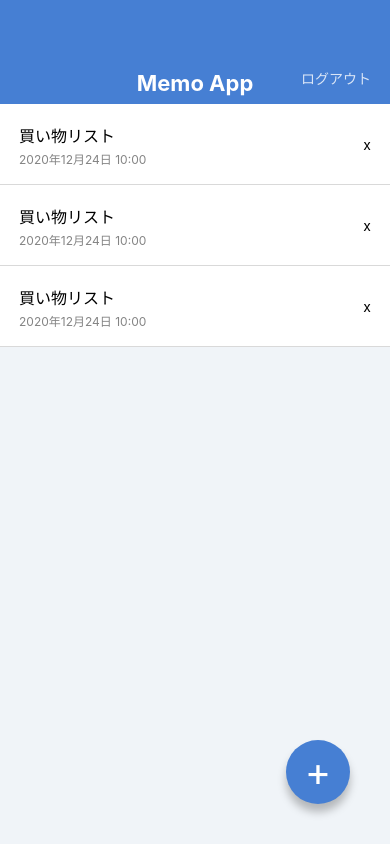
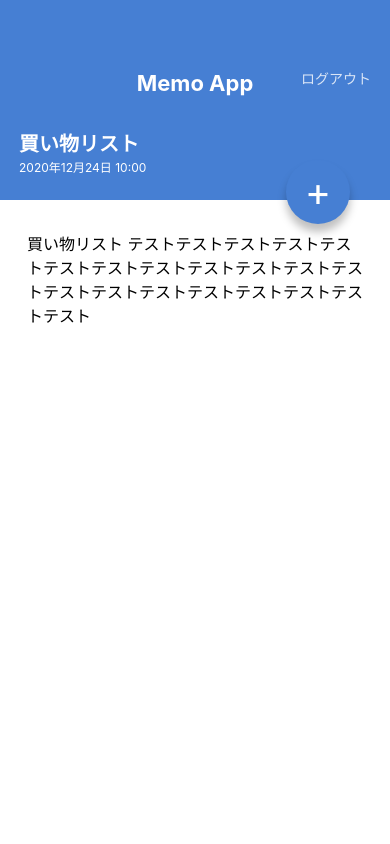
Before and after one commit to K-Mao96/DutchApp, a React Native app: screen / in a window 390 px wide. Built offline with nearby package versions, Linux system fonts and the light colour scheme.

Commit message:
Create MemoDetailScreen

```diff
--- a/App.jsx
+++ b/App.jsx
@@ -1,24 +1,10 @@
 import React from 'react';
-import { StyleSheet, View } from 'react-native';
 
-import AppBar from './src/components/AppBar';
-import MemoList from './src/components/MemoList';
-import CircleButton from './src/components/CircleButton';
+import MemoListScreen from './src/screens/MemoListScreen';
+import MemoDetailScreen from './src/screens/MemoDetailScreen';
 
 export default function App() {
     return (
-        <View style={styles.container}>
-          <AppBar />
-          <MemoList />
-          <CircleButton>+</CircleButton>
-
-        </View>
+       <MemoDetailScreen />
     );
 }
-
-const styles = StyleSheet.create({
-  container: {
-    flex: 1,
-    backgroundColor: '#F0F4F8',
-  },
-});
--- a/src/components/CircleButton.jsx
+++ b/src/components/CircleButton.jsx
@@ -1,11 +1,11 @@
 import React from 'react';
 import {View, Text, StyleSheet} from 'react-native';
-import { string } from 'prop-types';
+import { string, shape } from 'prop-types';
 
 export default function CircleButton(props) {
-    const { children } = props;
+    const { children, style } = props;
     return(
-        <View style={styles.circleButton}>
+        <View style={[styles.circleButton, style]}>
           <Text style={styles.circleButtonLabel}>{ children }</Text>
         </View>
     );
@@ -13,6 +13,11 @@
 
 CircleButton.prototypes = {
     children: string.isRequired,
+    style: shape(),
+}
+
+CircleButton.defaultProps = {
+    style: null,
 }
 
 const styles = StyleSheet.create({
--- /dev/null
+++ b/src/screens/MemoDetailScreen.jsx
@@ -0,0 +1,63 @@
+import React from "react";
+import { View, ScrollView, Text, StyleSheet } from 'react-native';
+
+import AppBar from "../components/AppBar";
+import CircleButton from "../components/CircleButton";
+
+export default function MemoDetailScreen() {
+  return (
+    <View style={styles.container}>
+      <AppBar />
+
+      <View style={styles.memoHeader}>
+        <Text style={styles.memoTitle}>買い物リスト</Text>
+        <Text style={styles.memoDate}>2020年12月24日 10:00</Text>
+      </View>
+
+      {/* スクロールしたい場合 */}
+      <ScrollView style={styles.memoBody}>
+        <Text style={styles.memoText}>
+          買い物リスト
+          テストテストテストテストテストテストテストテストテストテストテストテストテストテストテストテストテストテストテストテスト
+        </Text>
+      </ScrollView>
+
+      <CircleButton style = {{ top: 160, bottom: 'auto' }}>+</CircleButton>
+    </View>
+  );
+}
+
+
+const styles = StyleSheet.create({
+  container: {
+    flex: 1,
+    backgroundColor: '#fff',
+  },
+  memoHeader: {
+    backgroundColor: '#467fd3',
+    height: 96,
+    justifyContent: 'center',
+    paddingVertical: 24,
+    paddingHorizontal: 19,
+  },
+  memoTitle: {
+    color: '#fff',
+    fontSize: 20,
+    lineHeight: 32,
+    fontWeight: 'bold',
+  },
+  memoDate: {
+    color: '#fff',
+    fontSize: 12,
+    lineHeight: 16,
+  },
+  memoBody: {
+    paddingVertical: 32,
+    paddingHorizontal: 27,
+  },
+  memoText: {
+    fontSize: 16,
+    lineHeight: 24,
+  },
+
+});
--- /dev/null
+++ b/src/screens/MemoListScreen.jsx
@@ -0,0 +1,24 @@
+import React from "react";
+import { View, StyleSheet } from 'react-native';
+
+import AppBar from '../components/AppBar';
+import MemoList from '../components/MemoList';
+import CircleButton from '../components/CircleButton';
+
+export default function MemoListScreen() {
+    return (
+        <View style={styles.container}>
+          <AppBar />
+          <MemoList />
+          <CircleButton>+</CircleButton>
+        </View>
+    );
+}
+
+
+const styles = StyleSheet.create({
+    container: {
+      flex: 1,
+      backgroundColor: '#F0F4F8',
+    },
+  });
```
